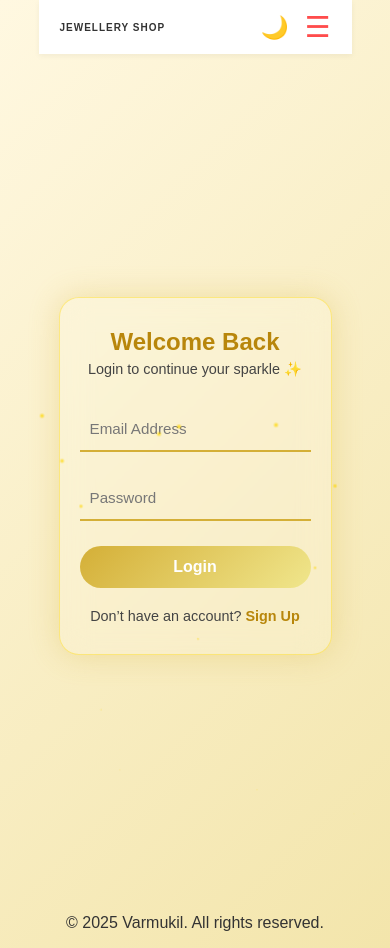
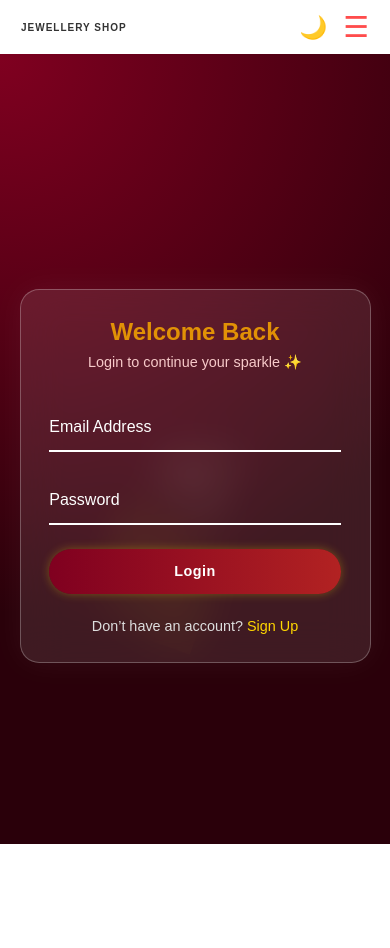
Before and after one commit to SwehaVijayakumar/Jewellery-shop, a React (Vite) app: page /login in a window 390 px wide. After the commit the page ends 844 px from the top, so only its background shows below. Built offline with nearby package versions, Linux system fonts and the light colour scheme.

Commit message:
Updated project

```diff
--- a/package.json
+++ b/package.json
@@ -10,6 +10,7 @@
     "deploy": "gh-pages -d dist"
   },
   "dependencies": {
+    "framer-motion": "^12.23.24",
     "react": "^18.3.1",
     "react-dom": "^18.3.1",
     "react-router-dom": "^7.9.3"
--- a/src/App.jsx
+++ b/src/App.jsx
@@ -1,37 +1,112 @@
 import React from "react";
-import { BrowserRouter as Router, Routes, Route, Navigate } from "react-router-dom";
+import {
+  BrowserRouter as Router,
+  Routes,
+  Route,
+  Navigate,
+  useLocation,
+} from "react-router-dom";
+import { AnimatePresence, motion } from "framer-motion";
+
 import Navbar from "./components/Navbar";
 import Footer from "./components/Footer";
 import Home from "./pages/Home";
 import Shop from "./pages/Shop";
 import Categories from "./pages/Categories";
 import Login from "./pages/Login";
+import Signup from "./pages/Signup";
 import Wishlist from "./pages/Wishlist";
 import Cart from "./pages/Cart";
+
 import "./App.css";
-import Signup from "./pages/Signup";
 
+// Smooth animation for each page
+const PageWrapper = ({ children }) => (
+  <motion.div
+    initial={{ opacity: 0, y: 40 }}
+    animate={{ opacity: 1, y: 0 }}
+    exit={{ opacity: 0, y: -30 }}
+    transition={{ duration: 0.6, ease: "easeInOut" }}
+    style={{ minHeight: "100vh" }}
+  >
+    {children}
+  </motion.div>
+);
 
+const AnimatedRoutes = () => {
+  const location = useLocation();
+
+  return (
+    <AnimatePresence mode="wait">
+      <Routes location={location} key={location.pathname}>
+        <Route
+          path="/"
+          element={
+            <PageWrapper>
+              <Home />
+            </PageWrapper>
+          }
+        />
+        <Route
+          path="/shop"
+          element={
+            <PageWrapper>
+              <Shop />
+            </PageWrapper>
+          }
+        />
+        <Route
+          path="/categories"
+          element={
+            <PageWrapper>
+              <Categories />
+            </PageWrapper>
+          }
+        />
+        <Route
+          path="/login"
+          element={
+            <PageWrapper>
+              <Login />
+            </PageWrapper>
+          }
+        />
+        <Route
+          path="/register"
+          element={
+            <PageWrapper>
+              <Signup />
+            </PageWrapper>
+          }
+        />
+        <Route
+          path="/wishlist"
+          element={
+            <PageWrapper>
+              <Wishlist />
+            </PageWrapper>
+          }
+        />
+        <Route
+          path="/cart"
+          element={
+            <PageWrapper>
+              <Cart />
+            </PageWrapper>
+          }
+        />
+        {/* Redirect unknown paths */}
+        <Route path="*" element={<Navigate to="/" replace />} />
+      </Routes>
+    </AnimatePresence>
+  );
+};
 
 function App() {
-
   return (
     <Router>
       <Navbar />
-      <Routes>
-        {/* Home page opens automatically */}
-        <Route path="/" element={<Home />} />
-
-        <Route path="/shop" element={<Shop />} />
-        <Route path="/categories" element={<Categories />} />
-        <Route path="/login" element={<Login />} />
-        <Route path="/register" element={<Signup />} />
-        <Route path="/wishlist" element={<Wishlist />} />
-        <Route path="/cart" element={<Cart />} />
-
-        {/* Redirect unknown paths to Home */}
-        <Route path="*" element={<Navigate to="/" />} />
-      </Routes>
+      <AnimatedRoutes />
       <Footer />
     </Router>
   );
--- a/src/components/Footer.jsx
+++ b/src/components/Footer.jsx
@@ -4,7 +4,7 @@ import "./Footer.css";
 const Footer = () => {
   return (
     <footer>
-      <p>&copy; 2025 Varmukil. All rights reserved.</p>
+      <p>&copy; 2025 Vinuriya. All rights reserved.</p>
     </footer>
   );
 };
--- a/src/components/SparkleBackground.css
+++ /dev/null
@@ -1,52 +0,0 @@
-.sparkle-container {
-  position: fixed;
-  top: 0;
-  left: 0;
-  width: 100%;
-  height: 100%;
-  overflow: hidden;
-  z-index: 1;
-  pointer-events: none;
-}
-
-.sparkle {
-  position: absolute;
-  width: 6px;
-  height: 6px;
-  background: radial-gradient(circle, #ffd700 0%, transparent 60%);
-  border-radius: 50%;
-  opacity: 0.8;
-  animation: floatSparkle 10s infinite ease-in-out;
-}
-
-@keyframes floatSparkle {
-  0% {
-    transform: translateY(100vh) scale(0);
-    opacity: 0.3;
-  }
-  50% {
-    opacity: 0.9;
-    transform: translateY(50vh) scale(1.2);
-  }
-  100% {
-    transform: translateY(-10vh) scale(0);
-    opacity: 0;
-  }
-}
-
-/* Random sparkle positions */
-.sparkle:nth-child(1) { left: 10%; animation-delay: 0s; }
-.sparkle:nth-child(2) { left: 20%; animation-delay: 2s; }
-.sparkle:nth-child(3) { left: 30%; animation-delay: 4s; }
-.sparkle:nth-child(4) { left: 40%; animation-delay: 1s; }
-.sparkle:nth-child(5) { left: 50%; animation-delay: 3s; }
-.sparkle:nth-child(6) { left: 60%; animation-delay: 5s; }
-.sparkle:nth-child(7) { left: 70%; animation-delay: 0.5s; }
-.sparkle:nth-child(8) { left: 80%; animation-delay: 2.5s; }
-.sparkle:nth-child(9) { left: 90%; animation-delay: 4.5s; }
-.sparkle:nth-child(10) { left: 15%; animation-delay: 1.5s; }
-.sparkle:nth-child(11) { left: 25%; animation-delay: 3.5s; }
-.sparkle:nth-child(12) { left: 35%; animation-delay: 5.5s; }
-.sparkle:nth-child(13) { left: 45%; animation-delay: 0.7s; }
-.sparkle:nth-child(14) { left: 65%; animation-delay: 4.2s; }
-.sparkle:nth-child(15) { left: 85%; animation-delay: 1.8s; }
--- a/src/components/SparkleBackground.jsx
+++ b/src/components/SparkleBackground.jsx
@@ -1,12 +1,28 @@
-import React from "react";
-import "./SparkleBackground.css";
+import React, { useEffect } from "react";
+import "../pages/Auth.css";
+
 
 const SparkleBackground = () => {
+  useEffect(() => {
+    const container = document.querySelector(".sparkle-bg");
+
+    const createSparkle = () => {
+      const sparkle = document.createElement("div");
+      sparkle.classList.add("sparkle");
+      sparkle.style.left = Math.random() * 100 + "%";
+      sparkle.style.animationDuration = 6 + Math.random() * 4 + "s";
+      sparkle.style.opacity = Math.random();
+      container.appendChild(sparkle);
+      setTimeout(() => sparkle.remove(), 10000);
+    };
+
+    const interval = setInterval(createSparkle, 500);
+    return () => clearInterval(interval);
+  }, []);
+
   return (
-    <div className="sparkle-container">
-      {[...Array(15)].map((_, i) => (
-        <span key={i} className="sparkle"></span>
-      ))}
+    <div className="sparkle-bg">
+      <div className="vinuriya-logo">V</div>
     </div>
   );
 };
--- a/src/pages/Auth.css
+++ b/src/pages/Auth.css
@@ -1,140 +1,471 @@
-@import url("https://fonts.googleapis.com/css2?family=Poppins:wght@300;400;600&display=swap");
+/* ===== Reset & Base ===== */
+* {
+  margin: 0;
+  padding: 0;
+  box-sizing: border-box;
+  font-family: "Poppins", sans-serif;
+}
 
-body {
-  font-family: "Poppins", sans-serif;
-  background: linear-gradient(135deg, #fff8e1, #f3e5ab);
-  min-height: 100vh;
+html, body {
+  width: 100%;
+  height: 100%;
+  overflow: hidden;
+  background: linear-gradient(135deg, #ffffff 0%, #f8e9ec 100%);
+}
+
+/* ===== Auth Container ===== */
+.auth-container {
+  position: relative;
   display: flex;
   justify-content: center;
   align-items: center;
+  height: 100vh;
+  overflow: hidden;
 }
 
-.auth-container {
-  display: flex;
-  justify-content: center;
-  align-items: center;
-  min-height: 100vh;
-  padding: 20px;
+/* ===== Glassmorphic Auth Card ===== */
+.auth-card {
+  position: relative;
+  width: 400px;
+  padding: 2.5rem;
+  background: rgba(255, 255, 255, 0.25);
+  border-radius: 20px;
+  backdrop-filter: blur(15px);
+  border: 1px solid rgba(255, 255, 255, 0.4);
+  box-shadow: 0 0 50px rgba(128, 0, 32, 0.3);
+  z-index: 10;
+  animation: fadeUp 1.2s ease-out;
 }
 
-.auth-card {
-  background: rgba(255, 255, 255, 0.15);
-  backdrop-filter: blur(15px);
-  border-radius: 20px;
-  border: 1px solid rgba(255, 215, 0, 0.4);
-  padding: 40px 30px;
-  max-width: 400px;
-  width: 100%;
-  box-shadow: 0 0 30px rgba(212, 175, 55, 0.3);
-  animation: fadeInUp 0.9s ease-in-out;
-}
-
+/* ===== Title & Subtitle ===== */
 .auth-title {
-  font-size: 1.8rem;
-  font-weight: 600;
   text-align: center;
-  color: #b8860b;
-  margin-bottom: 5px;
+  font-size: 1.9rem;
+  color: #e19106;
+  font-weight: 700;
+  margin-bottom: 0.5rem;
 }
 
 .auth-subtitle {
   text-align: center;
-  color: #444;
-  font-size: 0.9rem;
-  margin-bottom: 30px;
+  font-size: 0.95rem;
+  color: #555;
+  margin-bottom: 2rem;
 }
 
-/* Input Group */
+/* ===== Input Groups ===== */
 .input-group {
   position: relative;
-  margin-bottom: 25px;
+  margin-bottom: 1.6rem;
 }
 
 .input-group input {
   width: 100%;
-  padding: 12px;
+  padding: 12px 10px;
+  background: transparent;
   border: none;
-  border-bottom: 2px solid #d4af37;
-  background: transparent;
-  color: #333;
+  border-bottom: 2px solid rgba(128, 0, 32, 0.4);
+  color: #800020;
   font-size: 1rem;
   outline: none;
-  transition: 0.3s ease;
+  transition: all 0.3s ease;
+}
+
+.input-group input:focus {
+  border-color: #800020;
 }
 
 .input-group label {
   position: absolute;
+  top: 12px;
   left: 10px;
-  top: 12px;
-  color: #777;
+  color: #666;
   font-size: 0.95rem;
   pointer-events: none;
   transition: 0.3s ease;
 }
 
-.input-group input:focus ~ label,
-.input-group input:valid ~ label {
+.input-group input:focus + label,
+.input-group input:valid + label {
   top: -10px;
-  left: 0;
-  color: #b8860b;
+  left: 5px;
   font-size: 0.8rem;
+  color: #bf8f28;
+  font-weight: 500;
 }
 
-/* Button */
+/* ===== Button ===== */
 .auth-btn {
   width: 100%;
-  padding: 12px;
+  padding: 12px 0;
   border: none;
-  border-radius: 30px;
-  background: linear-gradient(135deg, #d4af37, #f0e68c);
+  border-radius: 25px;
+  background: linear-gradient(135deg, #a8324a, #800020);
   color: #fff;
+  font-weight: 600;
   font-size: 1rem;
   cursor: pointer;
-  font-weight: 600;
-  transition: all 0.3s ease;
+  box-shadow: 0 5px 15px rgba(128, 0, 32, 0.4);
+  transition: 0.3s ease;
 }
 
 .auth-btn:hover {
-  transform: translateY(-3px);
-  background: linear-gradient(135deg, #c5a028, #f8d560);
-  box-shadow: 0 5px 15px rgba(212, 175, 55, 0.3);
+  transform: scale(1.05);
+  box-shadow: 0 6px 20px rgba(128, 0, 32, 0.5);
 }
 
-/* Footer */
+/* ===== Footer ===== */
 .auth-footer {
+  margin-top: 1.5rem;
   text-align: center;
-  margin-top: 20px;
+  color: #333;
   font-size: 0.9rem;
-  color: #444;
 }
 
 .auth-link {
-  color: #b8860b;
-  font-weight: 600;
+  color: #800020;
+  font-weight: 500;
   text-decoration: none;
+  transition: 0.3s;
 }
 
 .auth-link:hover {
   text-decoration: underline;
 }
 
-/* Animation */
-@keyframes fadeInUp {
-  0% {
+/* ===== Floating Sparkles ===== */
+.sparkle-bg {
+  position: absolute;
+  top: 0;
+  left: 0;
+  width: 100%;
+  height: 100%;
+  overflow: hidden;
+  z-index: 1;
+  pointer-events: none;
+}
+
+.sparkle {
+  position: absolute;
+  width: 6px;
+  height: 6px;
+  background: radial-gradient(circle, #ffd700 40%, transparent 70%);
+  border-radius: 50%;
+  opacity: 0.7;
+  animation: floatSparkle 8s linear infinite;
+}
+
+/* ===== Vinuriya Floating Logo ===== */
+.vinuriya-logo {
+  position: absolute;
+  top: 50%;
+  left: 50%;
+  transform: translate(-50%, -50%) rotate(0deg);
+  font-size: 10rem;
+  font-weight: 700;
+  color: #800020;
+  text-shadow:
+    0 0 20px rgba(128, 0, 32, 0.6),
+    0 0 40px rgba(255, 215, 0, 0.5),
+    0 0 60px rgba(255, 255, 255, 0.2);
+  animation: rotateGlow 18s linear infinite;
+  opacity: 0.15;
+  z-index: 0;
+  pointer-events: none;
+}
+
+.vinuriya-logo::after {
+  content: "";
+  position: absolute;
+  top: 0;
+  left: -50%;
+  width: 200%;
+  height: 100%;
+  background: linear-gradient(
+    120deg,
+    transparent,
+    rgba(255, 215, 0, 0.6),
+    transparent
+  );
+  animation: shimmer 6s linear infinite;
+}
+
+/* ===== Animations ===== */
+@keyframes fadeUp {
+  from {
     opacity: 0;
-    transform: translateY(30px);
+    transform: translateY(50px);
   }
-  100% {
+  to {
     opacity: 1;
     transform: translateY(0);
   }
 }
 
-/* Responsive */
+@keyframes floatSparkle {
+  0% {
+    transform: translateY(0) scale(1);
+    opacity: 0.6;
+  }
+  50% {
+    opacity: 1;
+    transform: translateY(-100px) scale(1.2);
+  }
+  100% {
+    transform: translateY(-200px) scale(1);
+    opacity: 0;
+  }
+}
+
+@keyframes rotateGlow {
+  0% {
+    transform: translate(-50%, -50%) rotate(0deg) scale(1);
+  }
+  50% {
+    transform: translate(-50%, -50%) rotate(180deg) scale(1.05);
+  }
+  100% {
+    transform: translate(-50%, -50%) rotate(360deg) scale(1);
+  }
+}
+
+@keyframes shimmer {
+  0% { transform: translateX(-100%) rotate(0deg); }
+  100% { transform: translateX(100%) rotate(360deg); }
+}
+
+/* ===== Responsive Design ===== */
+@media (max-width: 768px) {
+  .auth-card {
+    width: 85%;
+    padding: 2rem;
+  }
+}
+
 @media (max-width: 480px) {
+  .auth-title {
+    font-size: 1.6rem;
+  }
+  .auth-subtitle {
+    font-size: 0.9rem;
+  }
+  .auth-btn {
+    font-size: 0.9rem;
+  }
+}
+/* ===== Global Auth Page Styles ===== */
+.auth-container {
+  position: relative;
+  display: flex;
+  justify-content: center;
+  align-items: center;
+  min-height: 100vh;
+  overflow: hidden;
+  background: radial-gradient(circle at top left, #800020, #2a000a 60%);
+  color: #fff;
+}
+
+/* ===== Sparkle Background ===== */
+.sparkle-bg {
+  position: absolute;
+  inset: 0;
+  overflow: hidden;
+  z-index: 1;
+}
+
+.sparkle {
+  position: absolute;
+  width: 4px;
+  height: 4px;
+  background: rgba(255, 215, 0, 0.9);
+  border-radius: 50%;
+  box-shadow: 0 0 10px rgba(255, 215, 0, 0.7);
+  animation: floatSparkle linear infinite;
+}
+
+@keyframes floatSparkle {
+  0% {
+    transform: translateY(0) scale(1);
+    opacity: 1;
+  }
+  100% {
+    transform: translateY(-800px) scale(0);
+    opacity: 0;
+  }
+}
+
+/* ===== Floating Vinuriya "V" Logo ===== */
+.vinuriya-logo {
+  position: absolute;
+  top: 50%;
+  left: 50%;
+  transform: translate(-50%, -50%) rotate(0deg);
+  font-size: 10rem;
+  font-weight: 700;
+  color: #fff;
+  text-shadow:
+    0 0 25px rgba(255, 215, 0, 0.5),
+    0 0 45px rgba(128, 0, 32, 0.6);
+  animation: rotateGlow 18s linear infinite;
+  opacity: 0.12;
+  pointer-events: none;
+  z-index: 0;
+}
+
+.vinuriya-logo::after {
+  content: "";
+  position: absolute;
+  top: 0;
+  left: -50%;
+  width: 200%;
+  height: 100%;
+  background: linear-gradient(
+    120deg,
+    transparent,
+    rgba(255, 215, 0, 0.6),
+    transparent
+  );
+  animation: shimmer 6s linear infinite;
+}
+
+@keyframes rotateGlow {
+  0% {
+    transform: translate(-50%, -50%) rotate(0deg);
+  }
+  100% {
+    transform: translate(-50%, -50%) rotate(360deg);
+  }
+}
+
+@keyframes shimmer {
+  0% {
+    transform: translateX(-100%);
+  }
+  100% {
+    transform: translateX(100%);
+  }
+}
+
+/* ===== Auth Card ===== */
+.auth-card {
+  position: relative;
+  z-index: 10;
+  width: 90%;
+  max-width: 400px;
+  padding: 2.5rem;
+  background: rgba(255, 255, 255, 0.1);
+  border: 1px solid rgba(255, 255, 255, 0.25);
+  border-radius: 1.2rem;
+  backdrop-filter: blur(20px);
+  box-shadow: 0 0 30px rgba(255, 255, 255, 0.05);
+  text-align: center;
+  animation: fadeInCard 1.2s ease forwards;
+}
+
+@keyframes fadeInCard {
+  from {
+    opacity: 0;
+    transform: translateY(40px);
+  }
+  to {
+    opacity: 1;
+    transform: translateY(0);
+  }
+}
+
+/* ===== Form Elements ===== */
+.input-group {
+  position: relative;
+  margin: 1.5rem 0;
+}
+
+.input-group input {
+  width: 100%;
+  padding: 0.9rem;
+  border: none;
+  border-bottom: 2px solid #fff;
+  background: transparent;
+  color: #fff;
+  outline: none;
+  font-size: 1rem;
+}
+
+.input-group label {
+  position: absolute;
+  left: 0;
+  top: 0.9rem;
+  color: #fff;
+  font-size: 1rem;
+  pointer-events: none;
+  transition: 0.3s;
+}
+
+.input-group input:focus + label,
+.input-group input:valid + label {
+  top: -0.6rem;
+  font-size: 0.8rem;
+  color: #ffd700;
+}
+
+/* ===== Buttons ===== */
+.auth-btn {
+  width: 100%;
+  padding: 0.9rem;
+  border: none;
+  border-radius: 25px;
+  background: linear-gradient(90deg, #800020, #b22222);
+  color: #fff;
+  font-weight: 600;
+  letter-spacing: 0.5px;
+  cursor: pointer;
+  box-shadow: 0 0 10px rgba(255, 215, 0, 0.3);
+  transition: all 0.3s ease;
+}
+
+.auth-btn:hover {
+  background: linear-gradient(90deg, #b22222, #800020);
+  transform: scale(1.05);
+  box-shadow: 0 0 20px rgba(255, 215, 0, 0.6);
+}
+
+/* ===== Text Elements ===== */
+.auth-title {
+  font-size: 1.8rem;
+  margin-bottom: 0.5rem;
+}
+
+.auth-subtitle {
+  color: #f7caca;
+  margin-bottom: 2rem;
+}
+
+.auth-footer {
+  margin-top: 1.5rem;
+  font-size: 0.9rem;
+  color: #ddd;
+}
+
+.auth-link {
+  color: #ffd700;
+  font-weight: 500;
+  text-decoration: none;
+  transition: color 0.3s;
+}
+
+.auth-link:hover {
+  color: #fff;
+}
+
+/* ===== Responsive Design ===== */
+@media (max-width: 600px) {
+  .vinuriya-logo {
+    font-size: 6rem;
+  }
+
   .auth-card {
-    padding: 30px 20px;
+    padding: 1.8rem;
   }
+
   .auth-title {
     font-size: 1.5rem;
   }
--- a/src/pages/Login.jsx
+++ b/src/pages/Login.jsx
@@ -2,6 +2,7 @@ import React, { useState } from "react";
 import { Link } from "react-router-dom";
 import SparkleBackground from "../components/SparkleBackground";
 import "./Auth.css";
+import { motion } from "framer-motion";
 
 const Login = () => {
   const [formData, setFormData] = useState({ email: "", password: "" });
@@ -18,7 +19,12 @@ const Login = () => {
   return (
     <div className="auth-container">
       <SparkleBackground />
-      <div className="auth-card">
+      <motion.div
+        className="auth-card"
+        initial={{ opacity: 0, y: 40 }}
+        animate={{ opacity: 1, y: 0 }}
+        transition={{ duration: 0.7 }}
+      >
         <h2 className="auth-title">Welcome Back</h2>
         <p className="auth-subtitle">Login to continue your sparkle ✨</p>
 
@@ -45,14 +51,18 @@ const Login = () => {
             <label>Password</label>
           </div>
 
-          <button type="submit" className="auth-btn">Login</button>
+          <button type="submit" className="auth-btn">
+            Login
+          </button>
         </form>
 
         <p className="auth-footer">
           Don’t have an account?{" "}
-          <Link to="/register" className="auth-link">Sign Up</Link>
+          <Link to="/register" className="auth-link">
+            Sign Up
+          </Link>
         </p>
-      </div>
+      </motion.div>
     </div>
   );
 };
--- a/src/pages/Signup.jsx
+++ b/src/pages/Signup.jsx
@@ -1,5 +1,7 @@
 import React, { useState } from "react";
 import { Link } from "react-router-dom";
+
+import { motion } from "framer-motion";
 import SparkleBackground from "../components/SparkleBackground";
 import "./Auth.css";
 
```
Also changed, not shown: 1 other file (tests, documents, lock files or other folders).
